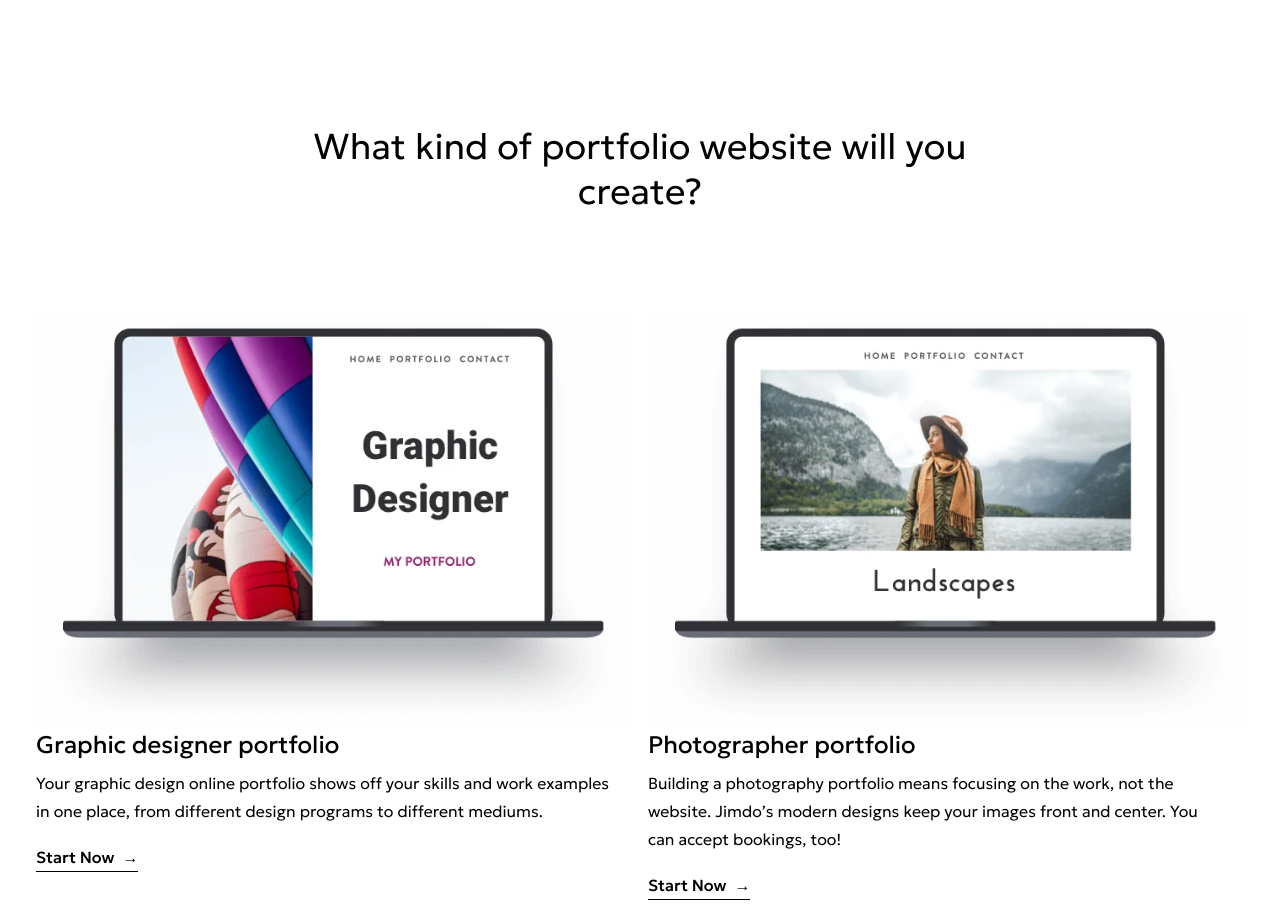
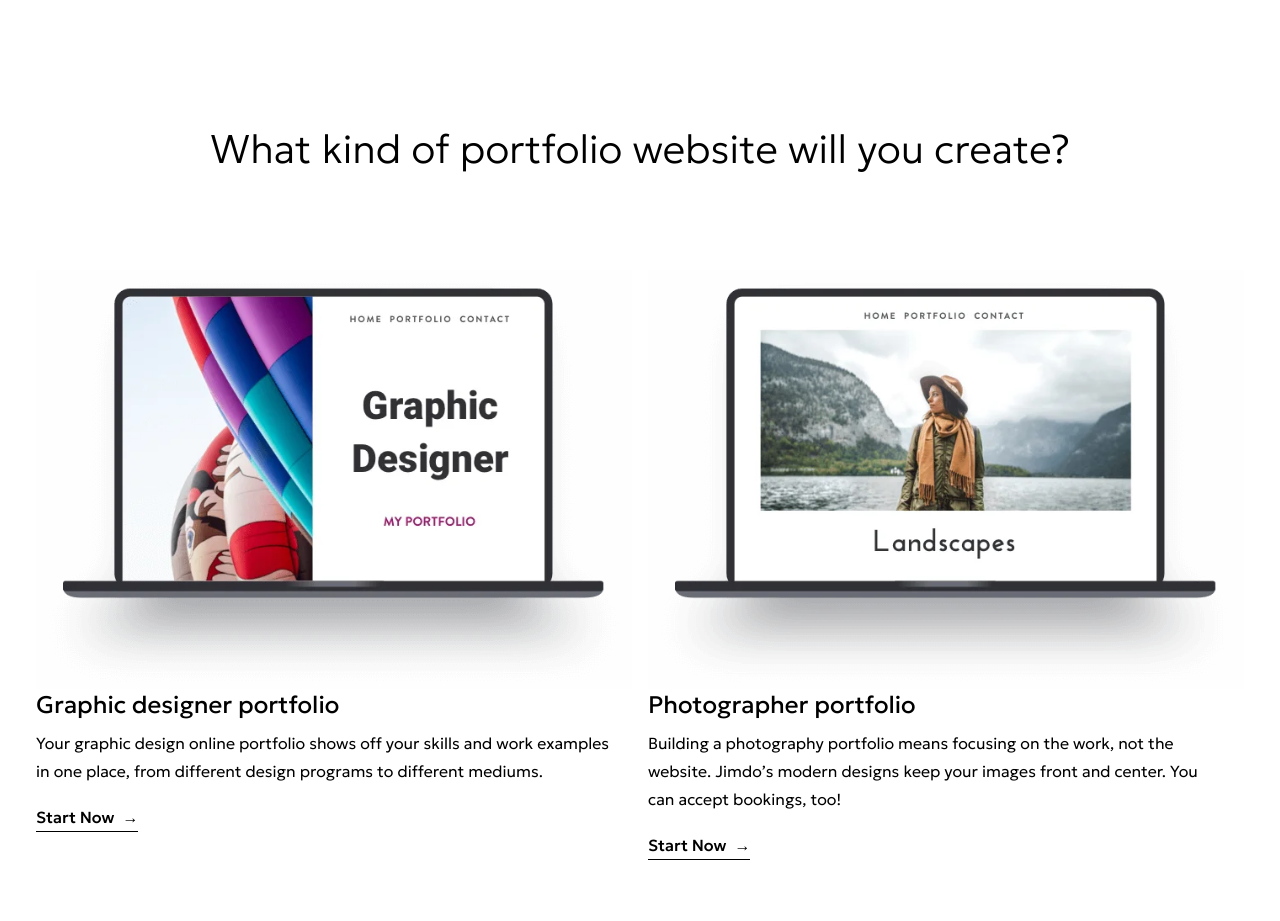
Before and after one commit to ZanderDev08/Jimdo, a website built with Vite: page index.html in a window 1280 px wide. Shown: the part 2860-3781 px from the top of the page. Built offline with nearby package versions, Linux system fonts and the light colour scheme; a web font is replaced by a local one.

Commit message:
font size

```diff
--- a/index.html
+++ b/index.html
@@ -1092,8 +1092,8 @@
 
     <section id="portfolio-types" class="w-full bg-[#ffffff] px-9 py-20 md:py-28">
         <div class="mx-auto max-w-7xl">
-            <div class="mx-auto max-w-3xl text-center">
-                <h2 class="text-4xl font-light leading-tight text-black max-md:text-3xl max-[991px]:text-[35px]">
+            <div class="mx-auto w-full text-center">
+                <h2 class="text-[40px] font-[250] leading-tight text-black max-md:text-3xl max-[991px]:text-[35px]">
                     What kind of portfolio website will you create?
                 </h2>
             </div>
@@ -1173,7 +1173,7 @@
 </section>
 
     <!-- ==================== Gallery  ==================== -->
-   <!-- ==================== Gallery ==================== -->
+    <!-- ==================== Gallery ==================== -->
 <section class="design w-full bg-white py-16 sm:py-20 relative text-center overflow-hidden select-none px-9">
     <div class="max-w-5xl mx-auto px-4">
         <h2 class="text-3xl sm:text-[38px] lg:text-[40px] font-light text-black tracking-tight leading-tight">
```
